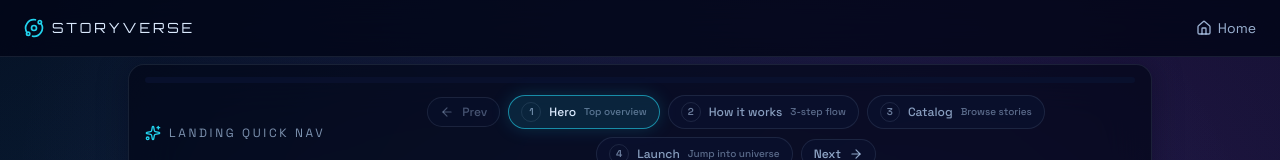
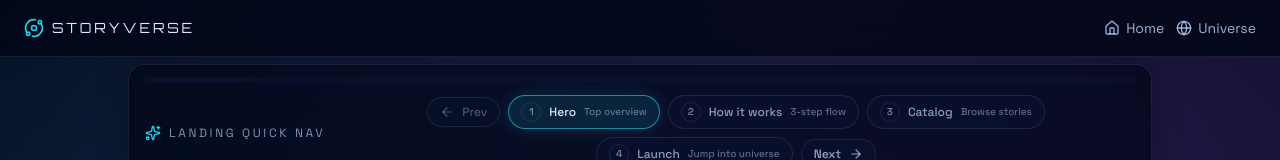
Before and after one commit to MosslandOpenDevs/StoryVerse, a Next.js app in the folder storyverse-web/: page / in a window 1280 px wide. Shown: the top 160 px of the page. Built offline with nearby package versions, Linux system fonts and the light colour scheme.

Commit message:
feat(ui): add universe shortcut to header nav

```diff
--- a/storyverse-web/src/components/layout/Header.tsx
+++ b/storyverse-web/src/components/layout/Header.tsx
@@ -1,5 +1,5 @@
 import Link from "next/link";
-import { Orbit, Home } from "lucide-react";
+import { Orbit, Home, Globe } from "lucide-react";
 
 export function Header() {
   return (
@@ -13,14 +13,24 @@ export function Header() {
           <Orbit className="h-5 w-5 text-neon-cyan" aria-hidden="true" />
           StoryVerse
         </Link>
+        <div className="flex items-center gap-3">
           <Link
             href="/"
-          aria-label="Go to homepage"
+            aria-label="Go to marketing home"
             className="inline-flex items-center gap-1.5 text-sm text-cosmos-200/80 transition-colors hover:text-cosmos-100"
           >
             <Home className="h-4 w-4" aria-hidden="true" />
             <span className="hidden sm:inline">Home</span>
           </Link>
+          <Link
+            href="/universe"
+            aria-label="Open story universe lab"
+            className="inline-flex items-center gap-1.5 text-sm text-cosmos-200/80 transition-colors hover:text-cosmos-100"
+          >
+            <Globe className="h-4 w-4" aria-hidden="true" />
+            <span className="hidden sm:inline">Universe</span>
+          </Link>
+        </div>
       </nav>
     </header>
   );
```
Lines whose indentation alone changed are shown as unchanged.
